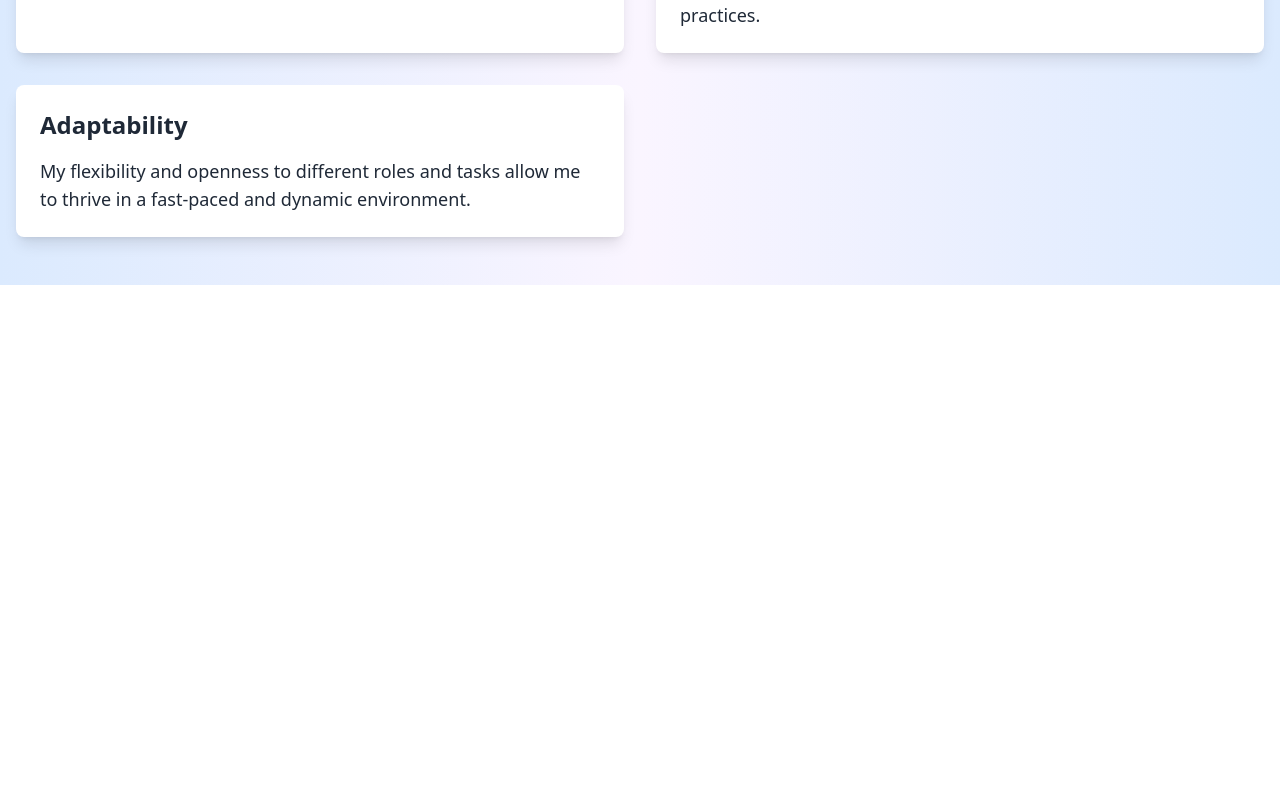
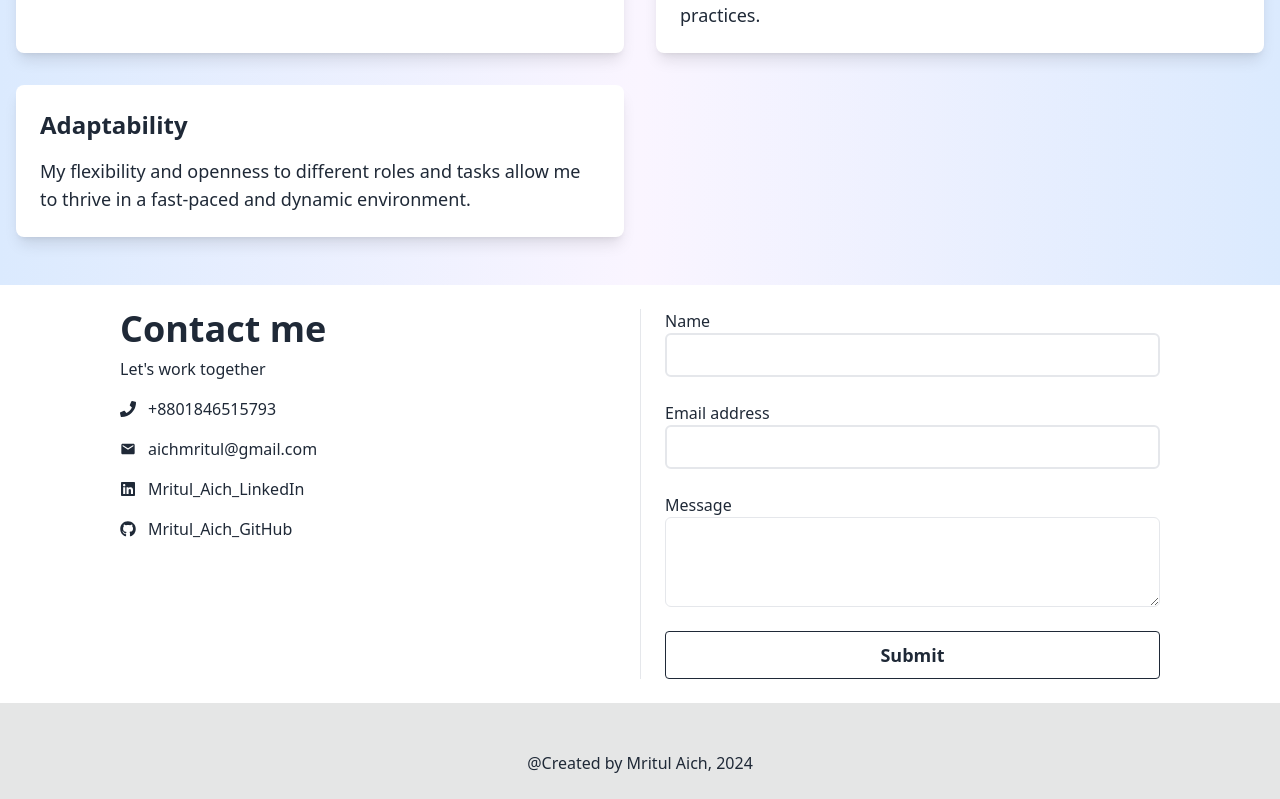
Before and after one commit to MritulAich/Mritul_Aich-Portfolio, a React (Vite) app: page / in a window 1280 px wide. Shown: the part 2635-3434 px from the top of the page. Before the commit the page ends 2920 px from the top, so only its background shows below. Built offline with nearby package versions, Linux system fonts and the light colour scheme.

Commit message:
contact page added

```diff
--- /dev/null
+++ b/src/component/Contact.jsx
@@ -0,0 +1,50 @@
+import { FaGithub, FaLinkedin, FaPhone } from "react-icons/fa";
+import { MdEmail } from "react-icons/md";
+
+const Contact = () => {
+    return (
+        <section id="contact" className="py-6 dark:bg-gray-100 dark:text-gray-900">
+	<div className="grid max-w-6xl grid-cols-1 px-6 mx-auto lg:px-8 md:grid-cols-2 md:divide-x">
+		<div className="py-6 md:py-0 md:px-6">
+			<h1 className="text-4xl font-bold">Contact me</h1>
+			<p className="pt-2 pb-4">Let's work together</p>
+			<div className="space-y-4">
+				<p className="flex items-center gap-3">
+					<FaPhone></FaPhone>
+					<span>+8801846515793</span>
+				</p>
+				<p className="flex items-center gap-3">
+                <MdEmail />
+					<span>aichmritul@gmail.com</span>
+				</p>
+				<p className="flex items-center gap-3">
+                <FaLinkedin />
+					<a href="https://www.linkedin.com/in/mritul-aich-developer/">Mritul_Aich_LinkedIn</a>
+				</p>
+				<p className="flex items-center gap-3">
+                <FaGithub />
+                <a href="https://github.com/MritulAich">Mritul_Aich_GitHub</a>
+				</p>
+			</div>
+		</div>
+		<form className="flex flex-col py-6 space-y-6 md:py-0 md:px-6">
+			<label className="block">
+				<span className="mb-1">Name</span>
+				<input type="text" className="block w-full p-2 rounded-md border-2 dark:bg-gray-100" required/>
+			</label>
+			<label className="block">
+				<span className="mb-1">Email address</span>
+				<input name="email" type="email" className="block p-2 w-full rounded-md border-2 dark:bg-gray-100" />
+			</label>
+			<label className="block">
+				<span className="mb-1">Message</span>
+				<textarea rows="3" className="block p-2 w-full rounded-md border dark:bg-gray-100"></textarea>
+			</label>
+			<button type="button" className="text-lg rounded dark:text-gray-50 btn btn-outline">Submit</button>
+		</form>
+	</div>
+</section>
+    );
+};
+
+export default Contact;
--- a/src/component/Footer.jsx
+++ b/src/component/Footer.jsx
@@ -1,9 +1,8 @@
-import React from 'react';
 
 const Footer = () => {
     return (
-        <div>
-
+        <div className='bg-base-300'>
+            <h4 className='pt-12 pb-6 text-center'>@Created by Mritul Aich, 2024</h4>
         </div>
     );
 };
--- a/src/component/Home.jsx
+++ b/src/component/Home.jsx
@@ -3,6 +3,7 @@ import Banner from './Banner';
 import Skills from './Skills';
 import Projects from './Projects';
 import HireReason from './HireReason';
+import Contact from './Contact';
 
 const Home = () => {
     return (
@@ -11,6 +12,7 @@ const Home = () => {
             <Skills></Skills>
             <Projects></Projects>
             <HireReason></HireReason>
+            <Contact></Contact>
         </div>
     );
 };
--- a/src/component/Navbar.jsx
+++ b/src/component/Navbar.jsx
@@ -4,7 +4,7 @@ const Navbar = () => {
         <li><a href="/">Home</a></li>
         <li><a href="#skills">Skills</a></li>
         <li><a href="#projects">Projects</a></li>
-        <li><a href="">Contact</a></li>
+        <li><a href="#contact">Contact</a></li>
     </>
 
     return (
```
